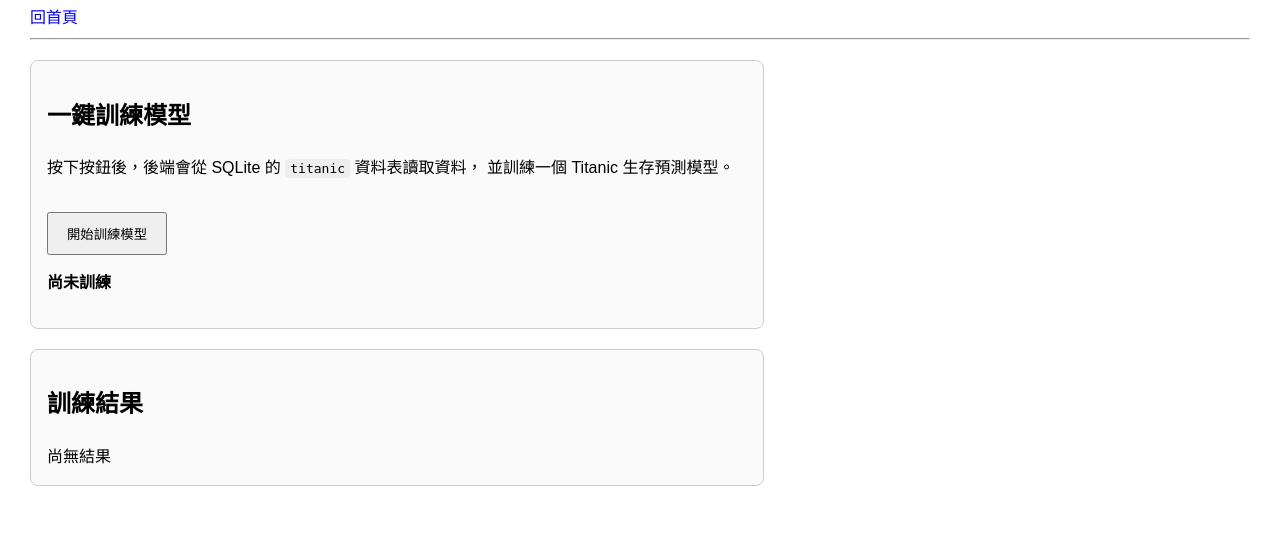
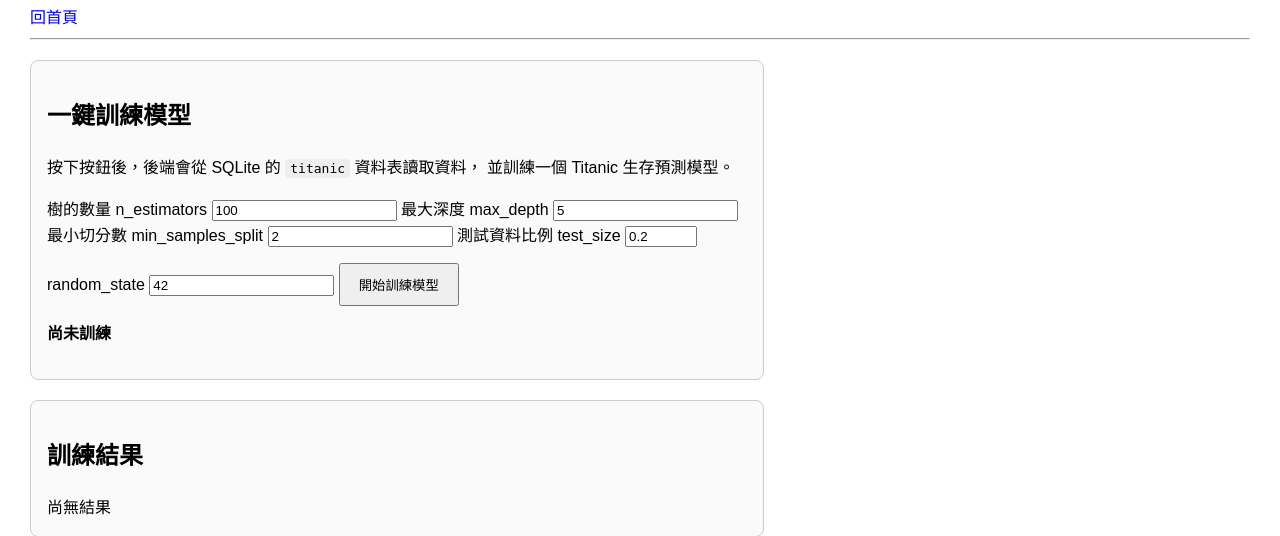
Before and after one commit to likaisuwork9616/Kai_ML_Ajax_titanic, a Flask app: page /ml in a window 1280 px wide. Shown: the part 198-734 px from the top of the page. Run offline with Flask 3, Linux system fonts and the light colour scheme.

Commit message:
機器學習 新增可自己調整頁面

```diff
--- a/app.py
+++ b/app.py
@@ -324,6 +324,15 @@ def delete_passenger(passenger_id):
 @app.route("/api/ml/train", methods=["POST"])
 def train_titanic_model():
     try:
+        # 讀取前端從 ml.html 傳來的超參數
+        params = request.get_json() or {}
+
+        n_estimators = int(params.get("n_estimators", 100))
+        max_depth = int(params.get("max_depth", 5))
+        min_samples_split = int(params.get("min_samples_split", 2))
+        test_size = float(params.get("test_size", 0.2))
+        random_state = int(params.get("random_state", 42))
+
         # 5-1：後端真的從 SQLite 的 titanic 資料表讀取資料
         df = pd.read_sql_query(
             """
@@ -368,19 +377,20 @@ def train_titanic_model():
         X = pd.get_dummies(X, columns=["Sex", "Embarked"])
 
         # 切分訓練集與測試集
-        # test_size=0.2 代表 80% 訓練，20% 測試
         X_train, X_test, y_train, y_test = train_test_split(
             X,
             y,
-            test_size=0.2,
-            random_state=42,
+            test_size=test_size,
+            random_state=random_state,
             stratify=y
         )
 
         # 5-2：訓練一個簡單的隨機森林模型
         model = RandomForestClassifier(
-            n_estimators=100,
-            random_state=42
+            n_estimators=n_estimators,
+            max_depth=max_depth,
+            min_samples_split=min_samples_split,
+            random_state=random_state
         )
 
         model.fit(X_train, y_train)
@@ -406,7 +416,14 @@ def train_titanic_model():
             "train_size": len(X_train),
             "test_size": len(X_test),
             "accuracy": round(accuracy, 4),
-            "model_path": MODEL_PATH
+            "model_path": MODEL_PATH,
+            "params": {
+            "n_estimators": n_estimators,
+            "max_depth": max_depth,
+            "min_samples_split": min_samples_split,
+            "test_size": test_size,
+            "random_state": random_state
+        }
         }), 200
 
     except Exception as e:
--- a/templates/ml.html
+++ b/templates/ml.html
@@ -105,6 +105,21 @@
             並訓練一個 Titanic 生存預測模型。
         </p>
 
+        <label>樹的數量 n_estimators</label>
+        <input id="nEstimatorsInput" type="number" value="100" min="10">
+
+        <label>最大深度 max_depth</label>
+        <input id="maxDepthInput" type="number" value="5" min="1">
+
+        <label>最小切分數 min_samples_split</label>
+        <input id="minSamplesSplitInput" type="number" value="2" min="2">
+
+        <label>測試資料比例 test_size</label>
+        <input id="testSizeInput" type="number" value="0.2" min="0.1" max="0.5" step="0.05">
+
+        <label>random_state</label>
+        <input id="randomStateInput" type="number" value="42">
+
         <button id="trainButton">開始訓練模型</button>
 
         <p id="statusText" class="status">尚未訓練</p>
@@ -160,9 +175,23 @@
             resultArea.innerHTML = "訓練中...";
 
             try {
-                // 呼叫後端一鍵訓練 API
+                // POST JSON 給後端
+                const trainParams = {
+                    n_estimators: Number(document.getElementById("nEstimatorsInput").value),
+                    max_depth: Number(document.getElementById("maxDepthInput").value),
+                    min_samples_split: Number(document.getElementById("minSamplesSplitInput").value),
+                    test_size: Number(document.getElementById("testSizeInput").value),
+                    random_state: Number(document.getElementById("randomStateInput").value)
+                };
+
+                console.log("送到後端的訓練參數：", trainParams);
+
                 const response = await fetch("/api/ml/train", {
-                    method: "POST"
+                    method: "POST",
+                    headers: {
+                        "Content-Type": "application/json"
+                    },
+                    body: JSON.stringify(trainParams)
                 });
 
                 // 把後端回傳的 JSON 轉成 JavaScript 物件
@@ -213,6 +242,9 @@
                 // 避免 features 不存在時報錯
                 const features = result.features || [];
 
+                // 取得後端回傳的本次訓練參數
+                const params = result.params || {};
+
                 resultArea.innerHTML = `
                     <table>
                         <tr>
@@ -242,6 +274,26 @@
                         <tr>
                             <td>Accuracy</td>
                             <td>${result.accuracy}</td>
+                        </tr>
+                        <tr>
+                            <td>n_estimators</td>
+                            <td>${params.n_estimators ?? "未提供"}</td>
+                        </tr>
+                        <tr>
+                            <td>max_depth</td>
+                            <td>${params.max_depth ?? "未提供"}</td>
+                        </tr>
+                        <tr>
+                            <td>min_samples_split</td>
+                            <td>${params.min_samples_split ?? "未提供"}</td>
+                        </tr>
+                        <tr>
+                            <td>test_size</td>
+                            <td>${params.test_size ?? "未提供"}</td>
+                        </tr>
+                        <tr>
+                            <td>random_state</td>
+                            <td>${params.random_state ?? "未提供"}</td>
                         </tr>
                         <tr>
                         <td>模型儲存位置</td>
```
Also changed, not shown: README.md.
